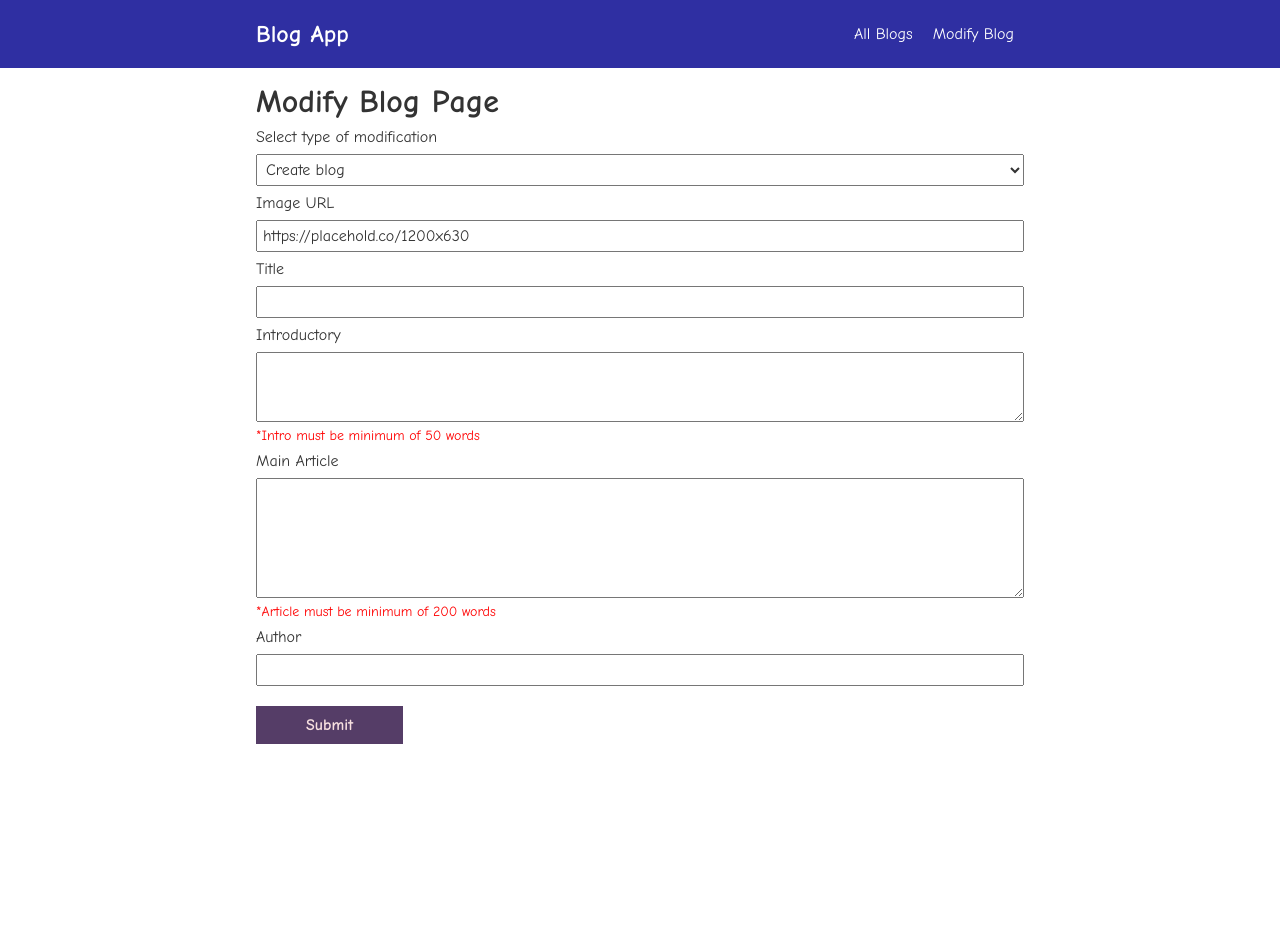
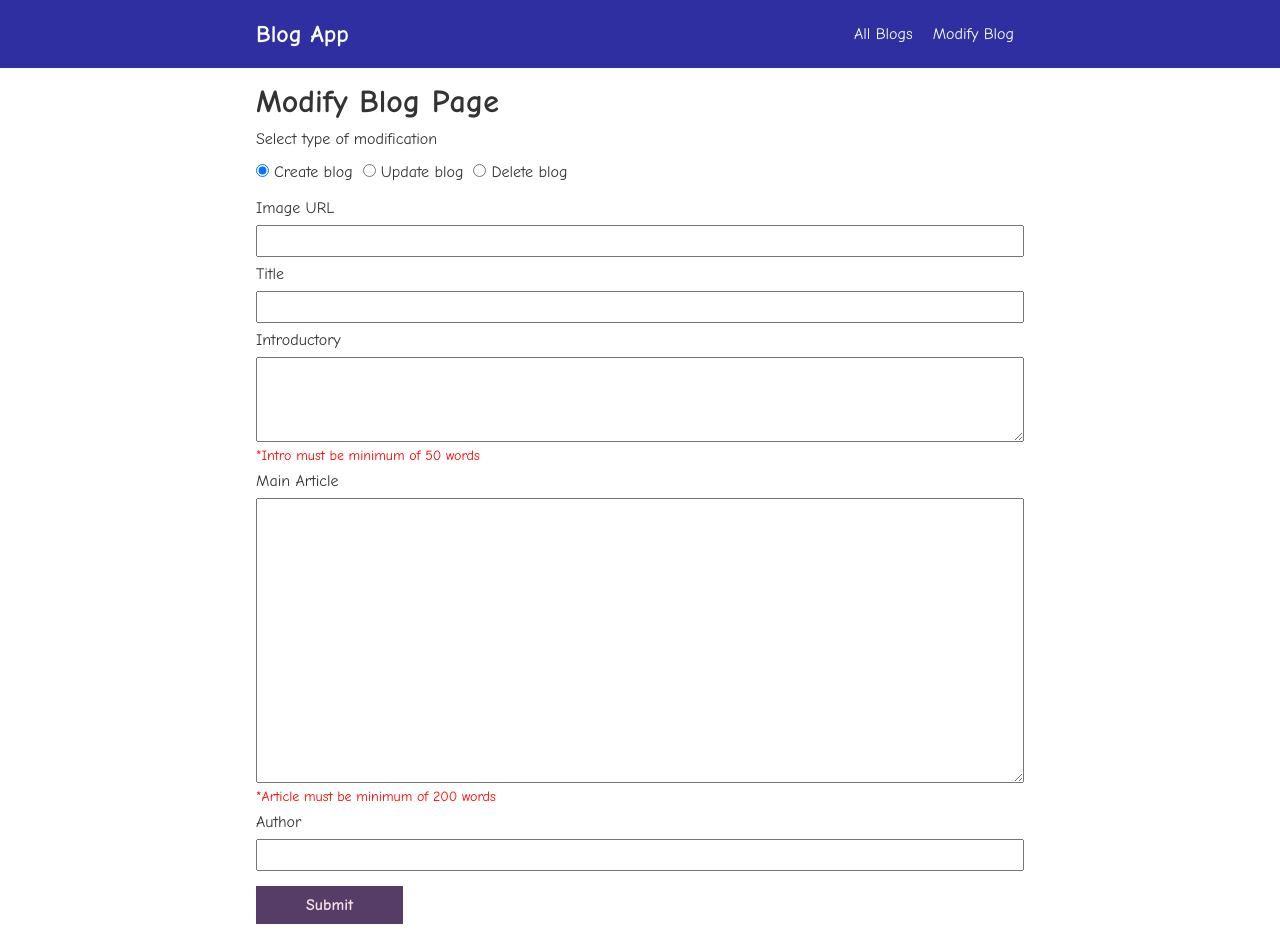
Before and after one commit to lennorrodriguez08/react-blog-app, a React (Create React App) app: page /modify-blog in a window 1280 px wide. Before the commit the page ends 800 px from the top, so only its background shows below. Built offline with nearby package versions, Linux system fonts and the light colour scheme.

Commit message:
Add update functionality. Add and modify helper class.

```diff
--- a/src/components/ModifyBlogForm.js
+++ b/src/components/ModifyBlogForm.js
@@ -2,22 +2,26 @@ import { useState } from "react"
 import Button from "../shared/Button"
 import classes from './ModifyBlogForm.module.css'
 
-function ModifyBlogForm({ blogsData, addBlog }) {
+function ModifyBlogForm({ blogsData, modifyBlogs }) {
 
-    const [selectIsDisbladed, setSelectIsDisbladed] = useState(false)
-    const [selectModifyBlog, setSelectModifyBlog] = useState(['Create blog', 'Update blog', 'Delete blog'])
-    const [imageUrl, setImageUrl] = useState('https://placehold.co/1200x630')
+    const [checkModification, setCheckModification] = useState('Create blog')
+    const [imageUrl, setImageUrl] = useState('')
     const [title, setTitle] = useState('')
     const [intro, setIntro] = useState('')
     const [mainArticle, setMainArticle] = useState('')
     const [author, setAuthor] = useState('')
     const [submitMessage, setSubmitMessage] = useState('')
+    const [splitIntroWords, setSplitIntroWords] = useState('')
+    const [splitMainArticleWords, setSplitMainArticleWords] = useState('')
+    const [introWarning, setIntroWarning] = useState('*Intro must be minimum of 50 words')
+    const [mainArticleWarning, setMainArticleWarning] = useState('*Article must be minimum of 200 words')
 
-    const selectHandler = (e) => {
-        let selectCurrentValue = e.currentTarget.value
-        setSelectModifyBlog([selectCurrentValue])
-        setSelectIsDisbladed(true)
-    }
+    const [editModeId, setEditModeId] = useState(0)
+    const [editModeImageUrl, setEditModeImageUrl]= useState('')
+    const [editModeTitle, setEditModeTitle]= useState('')
+    const [editModeIntro, setEditModeIntro]= useState('')
+    const [editModeMainArticle, setEditModeMainArticle]= useState('')
+    const [editModeAuthor, setEditModeAuthor]= useState('')
 
     const imageUrlHandler = (e) => {
         setImageUrl(e.currentTarget.value)
@@ -29,33 +33,39 @@ function ModifyBlogForm({ blogsData, addBlog }) {
 
     const introHandler = (e) => {
         setIntro(e.currentTarget.value)
+        setSplitIntroWords(e.currentTarget.value.split(' '))
+    }
+
+    const editIntroHandler = (e) => {
+        setEditModeIntro(e.currentTarget.value)
+        setSplitIntroWords(e.currentTarget.value.split(' '))
+    }
+
+    const editMainArticleHandler = (e) => {
+        setEditModeMainArticle(e.currentTarget.value)
+        setSplitMainArticleWords(e.currentTarget.value.split(' '))
     }
 
     const mainArticleHandler = (e) => {
         setMainArticle(e.currentTarget.value)
+        setSplitMainArticleWords(e.currentTarget.value.split(' '))
     }
 
     const authorHandler = (e) => {
         setAuthor(e.currentTarget.value)
     }
 
-    const splitIntroWords = intro.split(' ')
-    let introWarning;
-    if (splitIntroWords.length <= 50) {
-        introWarning = '*Intro must be minimum of 50 words'
-    }   else {
-        introWarning = ''
+    const editModeIdHandler = (e) => {
+
+        setEditModeId(Number(e.currentTarget.value))
+        setEditModeImageUrl(blogsData.filter(item => ( item.id === Number(e.currentTarget.value)))[0].image_url)
+        setEditModeTitle(blogsData.filter(item => ( item.id === Number(e.currentTarget.value)))[0].title)
+        setEditModeIntro(blogsData.filter(item => ( item.id === Number(e.currentTarget.value)))[0].introductory)
+        setEditModeMainArticle(blogsData.filter(item => ( item.id === Number(e.currentTarget.value)))[0].article)
+        setEditModeAuthor(blogsData.filter(item => ( item.id === Number(e.currentTarget.value)))[0].author)
     }
 
-    const splitMainArticleWords = mainArticle.split(' ')
-    let mainArticleWarning;
-    if (splitMainArticleWords.length <= 200) {
-        mainArticleWarning = '*Article must be minimum of 200 words'
-    }   else {
-        mainArticleWarning = ''
-    }
-
-    var handleSubmit = (e) => {
+    const handleSubmit = (e) => {
         e.preventDefault()
 
         const date = new Date()
@@ -103,8 +113,10 @@ function ModifyBlogForm({ blogsData, addBlog }) {
                 break;
         }
 
+        if (checkModification === 'Create blog') {
+
             const newBlog = {
-            id,
+                id: id,
                 image_url: imageUrl,
                 title,
                 introductory: intro,
@@ -113,15 +125,33 @@ function ModifyBlogForm({ blogsData, addBlog }) {
                 date_posted: `${month} ${day}, ${year}`
             }
 
-        addBlog([...blogsData, newBlog])
+            modifyBlogs([...blogsData, newBlog])
+            setSubmitMessage('New blog has been posted')
 
-        setSelectModifyBlog(['Create blog', 'Update blog', 'Delete blog'])
-        setSelectIsDisbladed(false)
+        }   else if (checkModification === 'Update blog') {
+
+            const newBlog = {
+                id: editModeId,
+                image_url: editModeImageUrl,
+                title: editModeTitle,
+                introductory: editModeIntro,
+                article: editModeMainArticle,
+                author: editModeAuthor,
+                date_posted: `${month} ${day}, ${year}`
+            }
+
+            const updatedBlog = blogsData.filter(blog => ( blog.id !== editModeId ))
+
+            modifyBlogs([...updatedBlog, newBlog])
+            setSubmitMessage('Blog has been updated')
+        }
+
+        setEditModeId(0)
+        setImageUrl('')
         setTitle('')
         setIntro('')
         setMainArticle('')
         setAuthor('')
-        setSubmitMessage('New blog has been posted')
         showHideSubmitMessage()
         document.querySelector('#unique_one').style.display = 'block'
 
@@ -130,50 +160,121 @@ function ModifyBlogForm({ blogsData, addBlog }) {
     function showHideSubmitMessage() {
         setTimeout(function() {
             document.querySelector('#unique_one').style.display = 'none'
-        }, 5000)
+        }, 3000)
+    }
+
+    const selectModification = (e) => {
+        setCheckModification(e.currentTarget.value)
+
+        if (e.currentTarget.value === 'Create blog') {
+            setEditModeId(0)
+            setEditModeImageUrl('')
+            setEditModeTitle('')
+            setEditModeIntro('')
+            setEditModeMainArticle('')
+            setEditModeAuthor('')
+            setIntroWarning('*Intro must be minimum of 50 words')
+            setMainArticleWarning('*Article must be minimum of 200 words')
+        }   else if (e.currentTarget.value === 'Update blog') {
+            setImageUrl('')
+            setTitle('')
+            setIntro('')
+            setMainArticle('')
+            setAuthor('')
+            setIntroWarning('*Intro must be minimum of 50 words')
+            setMainArticleWarning('*Article must be minimum of 200 words')
+        }   else if (e.currentTarget.value === 'Delete blog') {
+            setIntroWarning('')
+            setMainArticleWarning('')
+        }
     }
 
     return (
         <div className={classes.modify_blog}>
             <form onSubmit={handleSubmit} id="modify-blog-form">
+                <p className="pt_10 pb_5">Select type of modification</p>
+                <div className={classes.form_group_radio}>
+                    {
+                        ['Create blog', 'Update blog', 'Delete blog'].map(item => {
+                            return (
                                 <div>
-                    <label htmlFor="modify-blog-form-select">Select type of modification</label>
-                    <select disabled={selectIsDisbladed} onChange={selectHandler} id="modify-blog-form-select">
-                        { selectModifyBlog.map(select => <option value={select}>{select}</option>) }
+                                    <input type="radio" checked={ checkModification === item } id={item.replace(' ', '_').toLowerCase()} name="modification" onChange={ selectModification } value={ item } />
+                                    <label htmlFor={item.trim().replace(' ', '_').toLowerCase()}>{ item }</label>
+                                </div>
+                            )
+                        })
+                    }
+
+                </div>
+                { ((checkModification === 'Update blog') || (checkModification === 'Delete blog')) && (
+                    <div>
+                        <p className="pt_10 pb_10">Select Blog ID</p>
+                        <select onChange={editModeIdHandler}>
+                            <option value=""></option>
+                        { blogsData.map(blog => <option value={blog.id}>{blog.id}</option>) }
                         </select>
                     </div>
+                ) }
                 <div>
                     <label htmlFor="modify-blog-form-image-url">Image URL</label>
+                   { checkModification === 'Create blog' && (
                     <input type="url" id="modify-blog-form-image-url" required value={imageUrl} onChange={imageUrlHandler} />
+                   ) }
+                   { ((checkModification === 'Update blog') || (checkModification === 'Delete blog')) && (
+                    <input type="url" id="modify-blog-form-image-url" disabled={checkModification === 'Delete blog'} required value={editModeImageUrl} onChange={(e) => setEditModeImageUrl(e.currentTarget.value)} />
+                   ) }
                 </div>
                 <div>
                     <label htmlFor="modify-blog-form-title">Title</label>
+                    { checkModification === 'Create blog' && (
                         <input type="text" id="modify-blog-form-image-title" required value={title} onChange={titlelHandler} />
+
+                    ) }
+                    { ((checkModification === 'Update blog') || (checkModification === 'Delete blog')) && (
+                        <input type="text" id="modify-blog-form-image-title" disabled={checkModification === 'Delete blog'} required value={editModeTitle} onChange={(e) => setEditModeTitle(e.currentTarget.value)} />
+
+                    ) }
                 </div>
                 <div>
                     <label htmlFor="modify-blog-form-intro">Introductory</label>
-                    <textarea id="modify-blog-form-intro" value={intro} required onChange={introHandler}></textarea>
-                    { <p className='pt_5 helper_text red'>{ introWarning }</p> }
+                    { checkModification === 'Create blog' && (
+                        <textarea className={classes.modify_blog_form_intro} value={intro} required onChange={introHandler}></textarea>
+
+                    ) }
+                    { ((checkModification === 'Update blog') || (checkModification === 'Delete blog')) && (
+                        <textarea className={classes.modify_blog_form_intro} value={editModeIntro} disabled={checkModification === 'Delete blog'} required onChange={editIntroHandler}></textarea>
+
+                    ) }
+                    { <p className='pt_5 helper_text red'>{ splitIntroWords.length <= 50 && introWarning }</p> }
                 </div>
                 <div>
                     <label htmlFor="modify-blog-form-article">Main Article</label>
-                    <textarea id="modify-blog-form-article" value={mainArticle} required onChange={mainArticleHandler}></textarea>
-                    { <p className='pt_5 helper_text red'> { mainArticleWarning } </p> }
+                    { checkModification === 'Create blog' && (
+                        <textarea className={classes.modify_blog_form_article} value={mainArticle} required onChange={mainArticleHandler}></textarea>
+                    ) }
+                    { ((checkModification === 'Update blog') || (checkModification === 'Delete blog')) && (
+                        <textarea className={classes.modify_blog_form_article} value={editModeMainArticle} disabled={checkModification === 'Delete blog'} required onChange={editMainArticleHandler}></textarea>
+                    ) }
+                    { <p className='pt_5 helper_text red'> { splitMainArticleWords.length <= 200 && mainArticleWarning } </p> }
                 </div>
                 <div>
                     <label htmlFor="modify-blog-form-author">Author</label>
+                    { checkModification === 'Create blog' && (
                         <input type="text" id="modify-blog-form-author" required value={author} onChange={authorHandler} />
+                    ) }
+                    { ((checkModification === 'Update blog') || (checkModification === 'Delete blog')) && (
+                        <input type="text" id="modify-blog-form-author" disabled={checkModification === 'Delete blog'} required value={editModeAuthor} onChange={(e) => setEditModeAuthor(e.currentTarget.value)} />
+                    ) }
                 </div>
                 <div>
                     <p id="unique_one" className="pt_5 green strong">{ submitMessage }</p>
                 </div>
-                <div>
+                <div className="pt_10 pb_10">
                     <Button>Submit</Button>
                 </div>
             </form>
         </div>
     )
-
 }
 
 export default ModifyBlogForm
--- a/src/components/ModifyBlogForm.module.css
+++ b/src/components/ModifyBlogForm.module.css
@@ -10,15 +10,33 @@
     font-size: 16px;
 }
 
-.modify_blog textarea {
-    height: 70px;
+.modify_blog .modify_blog_form_intro {
+    height: 85px;
     padding: 5px
 }
 
-.modify_blog form div:nth-of-type(5) textarea {
-    height: 120px;
+.modify_blog .modify_blog_form_article {
+    height: 285px;
 }
 
-.modify_blog form div:last-child {
-    margin: 15px 0;
+
+
+.modify_blog input[type=radio] {
+    display: inline-block;
+    width: auto!important;
+    margin-right: 5px;
+    padding-right: 10px;
 }
+
+.form_group_radio {
+    display: flex;
+    padding: 10px 0;
+}
+
+.form_group_radio div {
+    margin-right: 10px;
+}
+
+.form_group_radio div label {
+    display: inline!important;
+}
--- a/src/pages/ModifyBlog.js
+++ b/src/pages/ModifyBlog.js
@@ -1,11 +1,11 @@
 import ModifyBlogForm from "../components/ModifyBlogForm"
 
-function ModifyBlog( { blogsData, addBlog } ) {
+function ModifyBlog( { blogsData, modifyBlogs } ) {
 
     return (
         <div>
             <h1>Modify Blog Page</h1>
-            <ModifyBlogForm blogsData={blogsData} addBlog={addBlog} />
+            <ModifyBlogForm blogsData={blogsData} modifyBlogs={modifyBlogs} />
         </div>
     )
 
```
Lines whose indentation alone changed are shown as unchanged.
